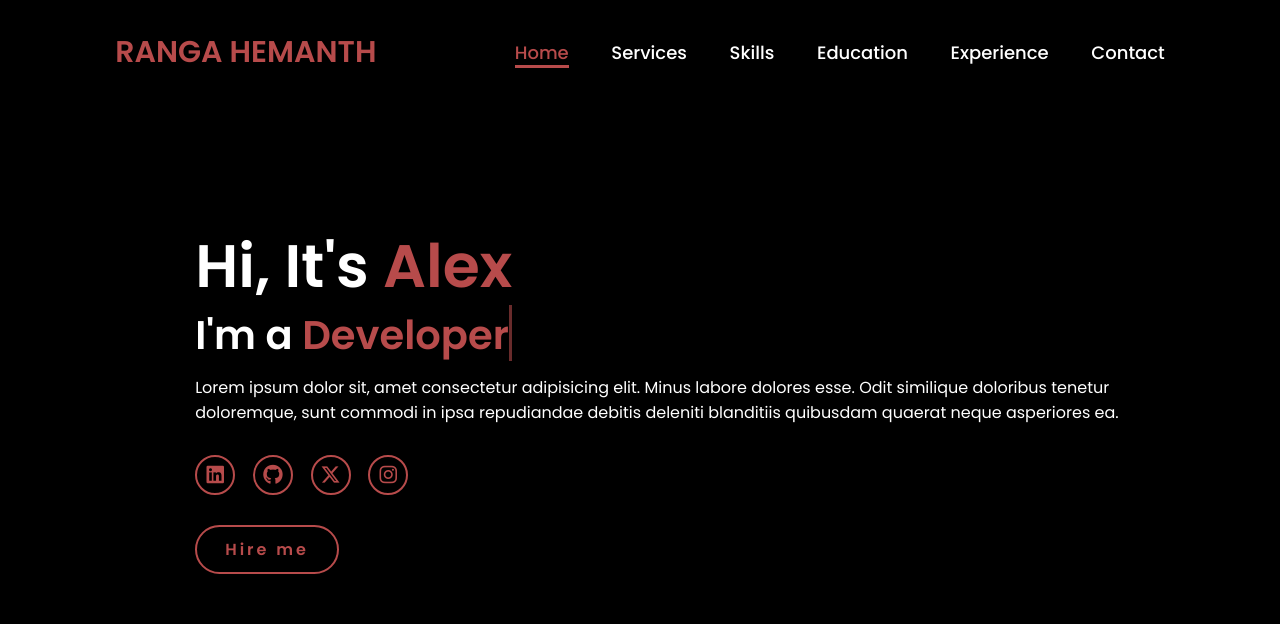
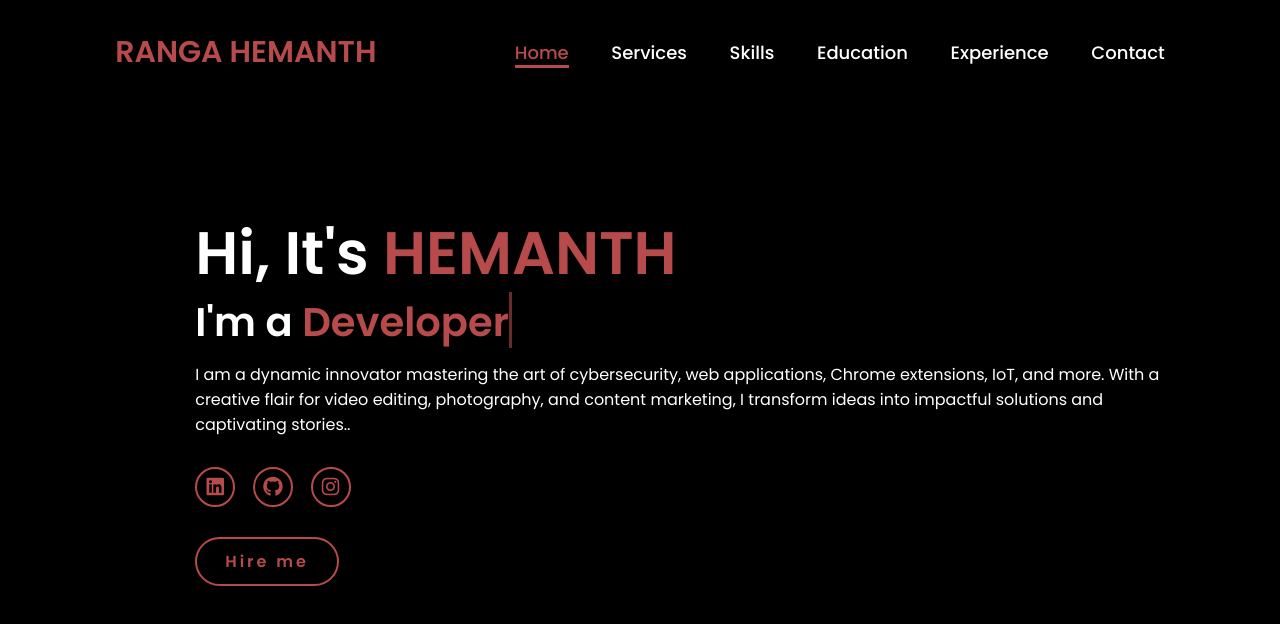
Before and after one commit to thokio77/resume., a plain HTML site: page index.html in a window 1280 px wide. Drawn offline with Linux system fonts and the light colour scheme.

Commit message:
Update index.html

```diff
--- a/index.html
+++ b/index.html
@@ -24,13 +24,13 @@
             <img src="main.jpg" alt="">
         </div>
         <div class="home-content">
-            <h1>Hi, It's <span>Alex</span></h1>
+            <h1>Hi, It's <span>HEMANTH</span></h1>
             <h3 class="typing-text">I'm a <span></span></h3>
-            <p>Lorem ipsum dolor sit, amet consectetur adipisicing elit. Minus labore dolores esse. Odit similique doloribus tenetur doloremque, sunt commodi in ipsa repudiandae debitis deleniti blanditiis quibusdam quaerat neque asperiores ea.</p>
+            <p>I am a dynamic innovator mastering the art of cybersecurity, web applications, Chrome extensions, IoT, and more. With a creative flair for video editing, photography, and content marketing, I transform ideas into impactful solutions and captivating stories..</p>
             <div class="social-icons">
                 <a href="#"><i class="fa-brands fa-linkedin"></i></a>
                 <a href="#"><i class="fa-brands fa-github"></i></a>
-                <a href="#"><i class="fa-brands fa-x-twitter"></i></a>
+
                 <a href="#"><i class="fa-brands fa-instagram"></i></a>
             </div>
             <a href="#" class="btn">Hire me</a>
```
